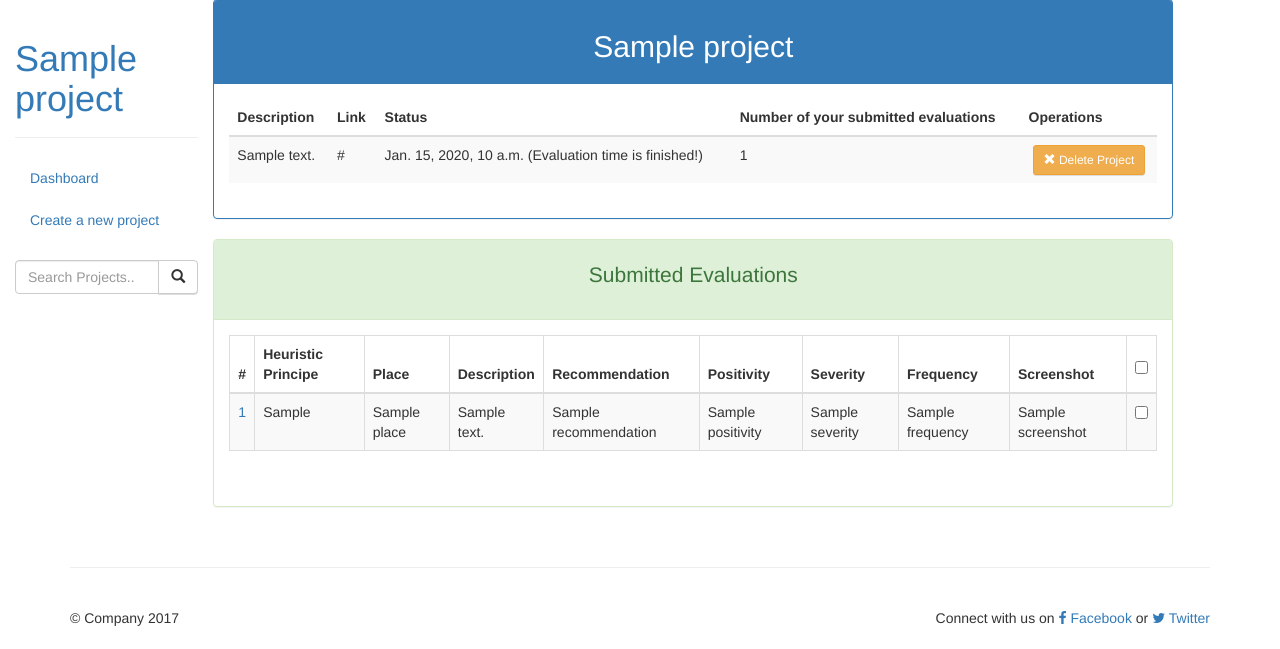
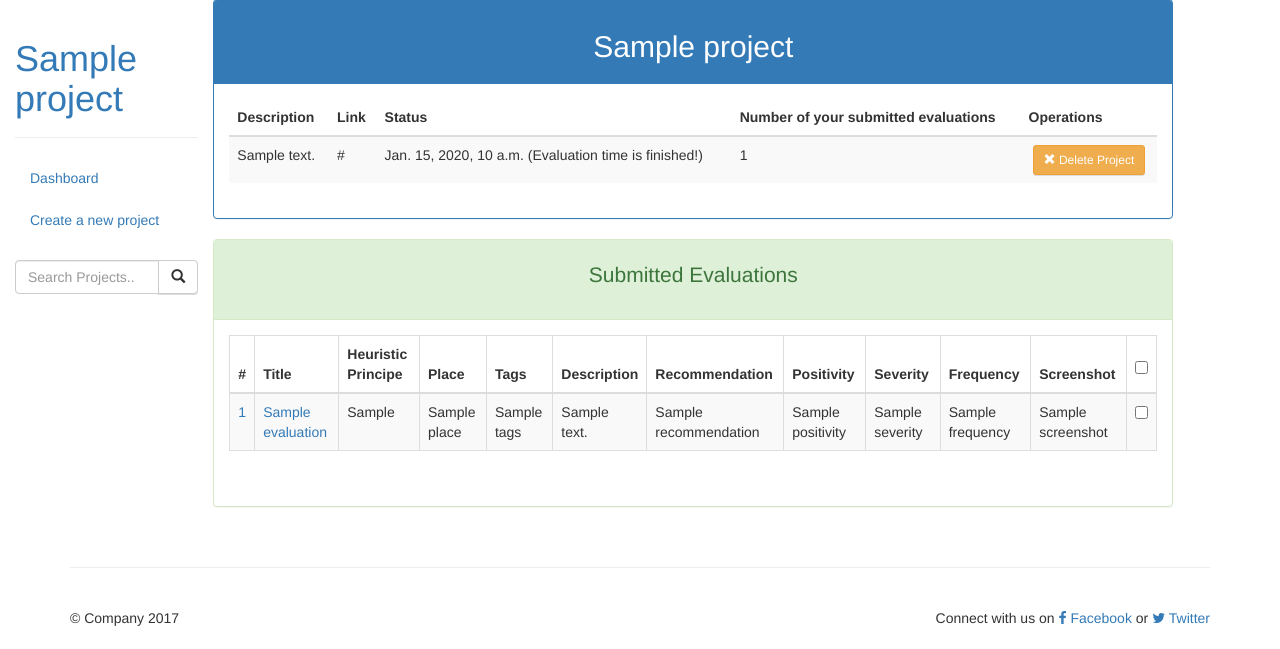
Before and after one commit to boogh/she, a Django app: template SHE34/src/HE3/templates/HE3/project_detail_for_Evaluator.html in a window 1280 px wide. Shown: the part 183-832 px from the top of the page. Run offline with Django 3.2, Linux system fonts and the light colour scheme; the template is opened without the code that fills it: most values are stand-ins (such as "Sample title", 1, 10 or a date in 2020); some libraries are stand-ins or nearby versions.

Commit message:
added title and tags field to the evaluations

```diff
--- a/SHE34/src/HE3/models.py
+++ b/SHE34/src/HE3/models.py
@@ -68,7 +68,9 @@ class Evaluation(models.Model):
 
     ofProject= models.ForeignKey(Project,related_name="evaluation_for_project")
     evaluator = models.ForeignKey(User,related_name="evaluator")
+    title = models.CharField(max_length=300 , default='title')
     place = models.CharField(max_length=100 , default='general')
+    tags = models.CharField(max_length=400 , default='tags')
     heurPrincip= models.CharField(max_length=300, choices= setList ,default="1")
     description = models.TextField()
     recommendation= models.TextField(blank=True)
--- a/SHE34/src/HE3/templates/HE3/project_detail_for_Evaluator.html
+++ b/SHE34/src/HE3/templates/HE3/project_detail_for_Evaluator.html
@@ -88,11 +88,11 @@
                             <thead>
                             <tr>
                                 <th>#</th>
+                                <th>Title</th>
                                 <th>Heuristic Principe</th>
-
                                 <th>Place</th>
+                                <th>Tags</th>
                                 <th>Description</th>
-
                                 <th>Recommendation</th>
                                 <th>Positivity</th>
                                 <th>Severity</th>
@@ -106,9 +106,11 @@
                             <tbody>
                             {% for e in evaluations %}
                                 <tr>
-                                <td><a href="{% url 'profiles:dashboard:evaluation-update' e.pk %}">{{ forloop.counter }}</a></td>
+                                    <td> <a href="{% url 'profiles:dashboard:evaluation-update' e.pk %}">{{ forloop.counter }}</a></td>
+                                    <td> <a href="{% url 'profiles:dashboard:evaluation-update' e.pk %}">{{ e.title }}</a></td>
                                     <td>  {{ e.heurPrincip}}   </td>
                                     <td>{{ e.place }}</td>
+                                    <td>{{ e.tags }}</td>
 
                                     <td>{{ e.description }} </td>
                                     <td>{{ e.recommendation}}</td>
@@ -117,8 +119,10 @@
 
                                     <td>{{ e.severity }}</td>
                                     <td>{{ e.frequency }}</td>
-                                <td>{{ e.screenshot }}</td>
+                                    <td>{{ e.screenshot }}</td> </a>
                                     <td class=" action-checkbox-column"> <label> <input type="checkbox"></label></td>
+                                </tr>
+
 
                             {% endfor %}
                             </tbody>
--- a/SHE34/src/HE3/views.py
+++ b/SHE34/src/HE3/views.py
@@ -7,7 +7,6 @@ from django.views.generic.edit import CreateView, UpdateView, DeleteView
 from django.views.generic import FormView
 from django.utils import timezone
 # from .tables import EvaluationsTables
-from django_tables2 import RequestConfig
 
 #
 def showDashboard(request):
```
Lines whose indentation alone changed are shown as unchanged.
